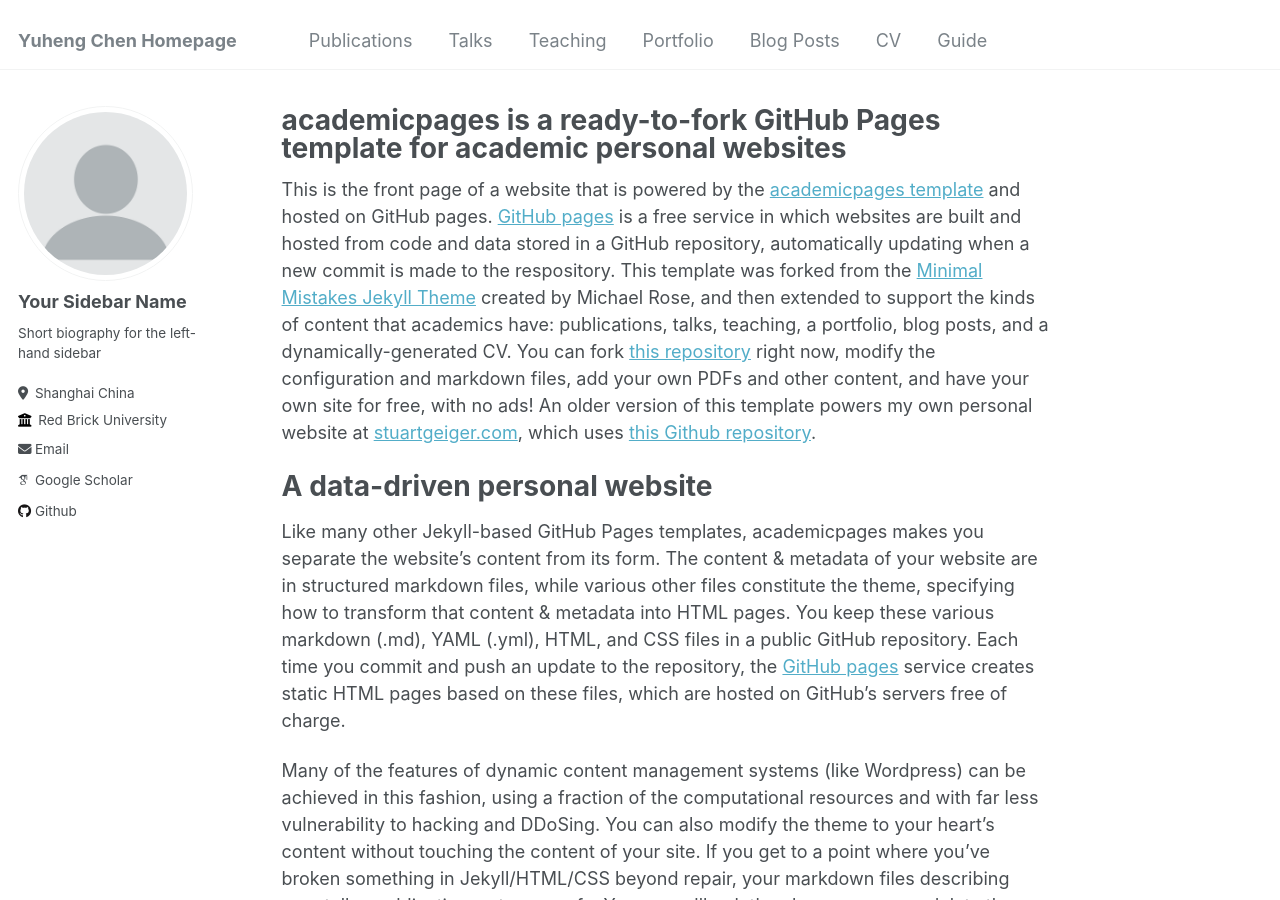
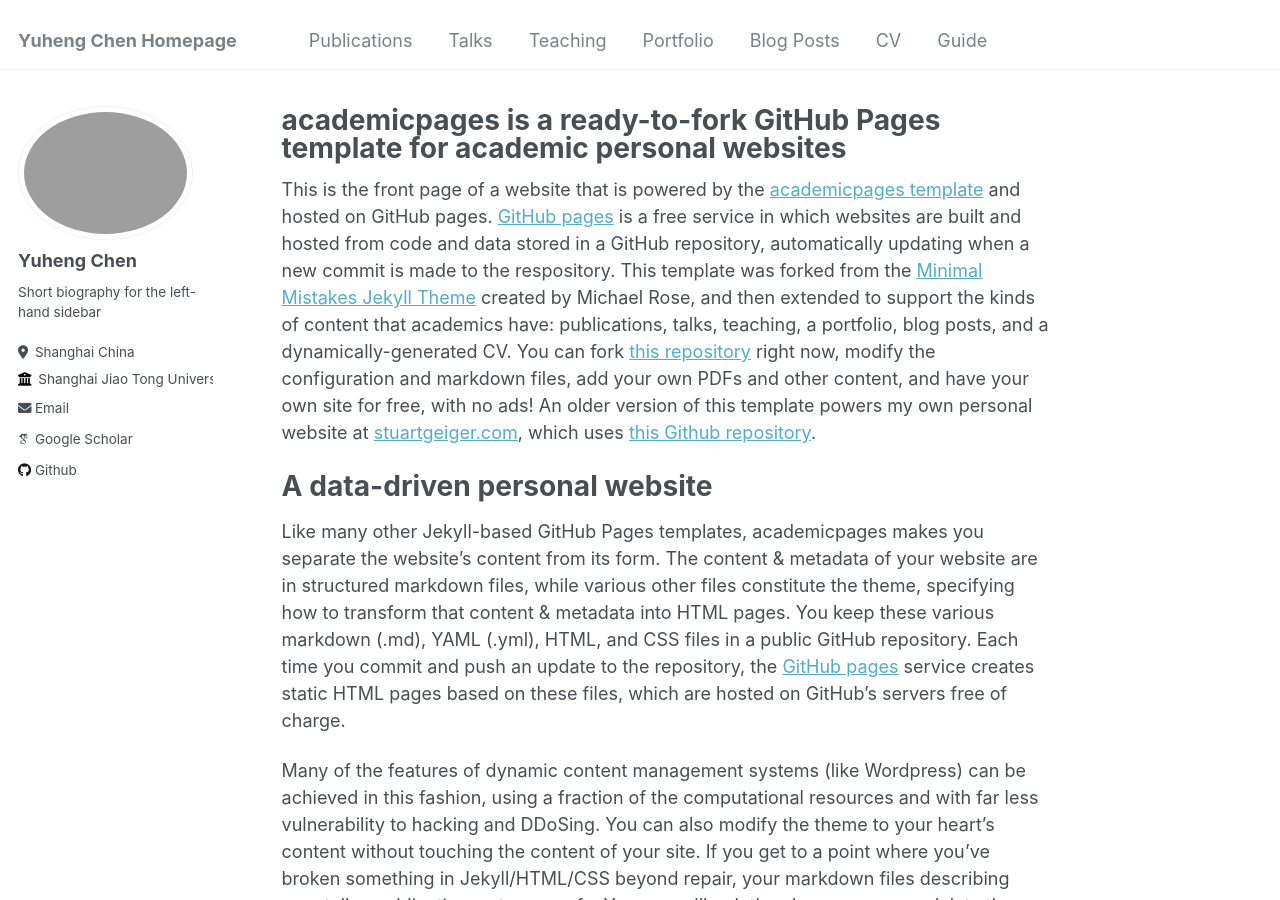
Before and after one commit to ChenYuHengSJTU/ChenYuHengSJTU.github.io, a Jekyll site: the page built from _pages/about.md, in a window 1280 px wide and 900 px high. Built offline with Jekyll 4.4.1, drawn with Linux system fonts in a browser that asks for light colours; some web fonts are replaced.

Commit message:
first push

```diff
--- a/_config.yml
+++ b/_config.yml
@@ -21,12 +21,12 @@ repository               : "ChenYuHengSJTU/ChenYuHengSJTU.github.io"
 #               Additional customization can be done by editing /_includes/author-profile.html
 author:
   # Biographic information
-  avatar           : "profile.png"
-  name             : "Your Sidebar Name"
+  avatar           : "avatar.png"
+  name             : "Yuheng Chen"
   pronouns         : # example: "she/her"
   bio              : "Short biography for the left-hand sidebar"
   location         : "Shanghai China"
-  employer         : "Red Brick University"
+  employer         : "Shanghai Jiao Tong University"
   uri              : # URL
   email            : "cyh627@sjtu.edu.cn"
 
```
Also changed, not shown: avatar.jpeg (added).
